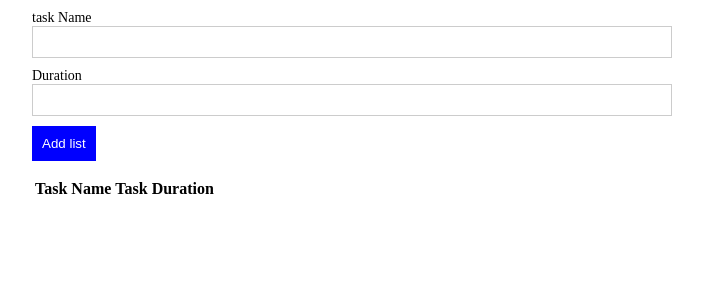
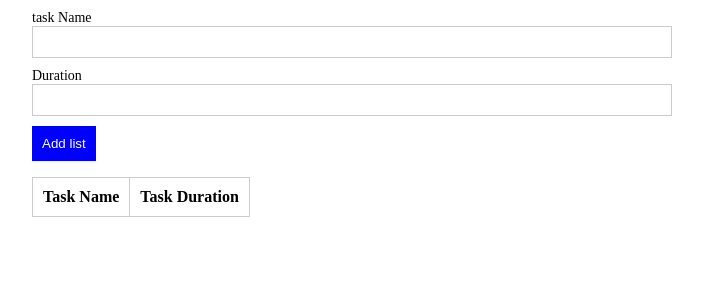
Before and after one commit to pratikdhole/react-ts-add-data-, a React (Create React App) app: page / in a window 1280 px wide. Shown: the top 300 px of the page, without its empty margins (288-991 px from the left). Built offline with nearby package versions, Linux system fonts and the light colour scheme.

Commit message:
1 file modified

```diff
--- a/style.css
+++ b/style.css
@@ -29,3 +29,13 @@ body {
   padding: 10px;
   border: none;
 }
+
+table {
+  border-collapse: collapse;
+  margin-top: 10px;
+}
+table td,
+th {
+  border: 1px solid #ccc;
+  padding: 10px;
+}
```
